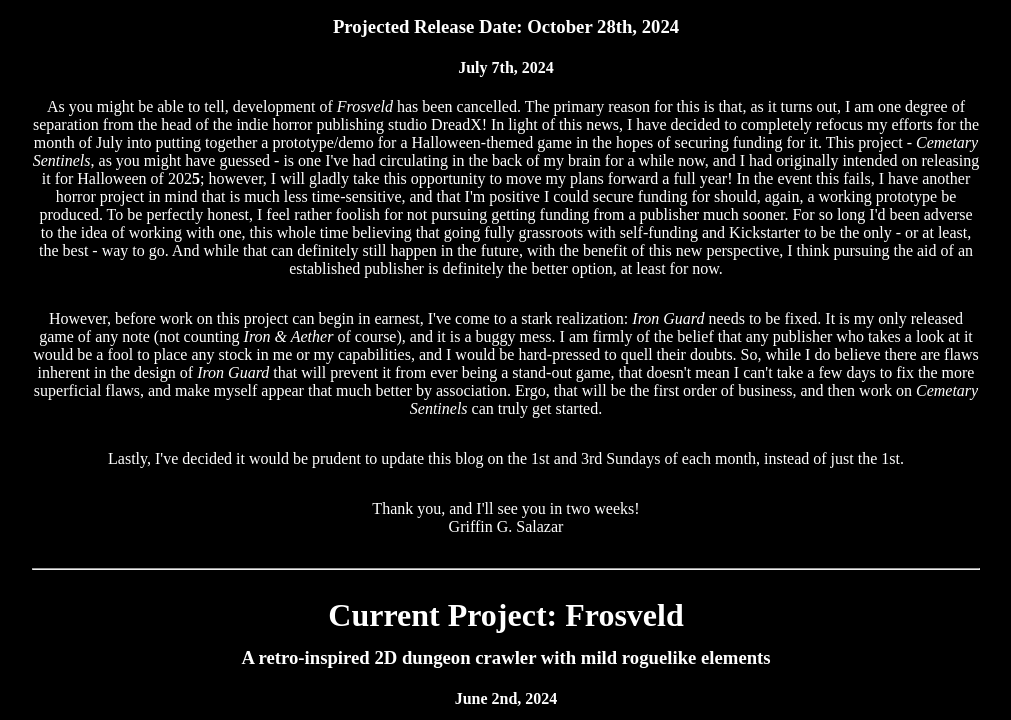
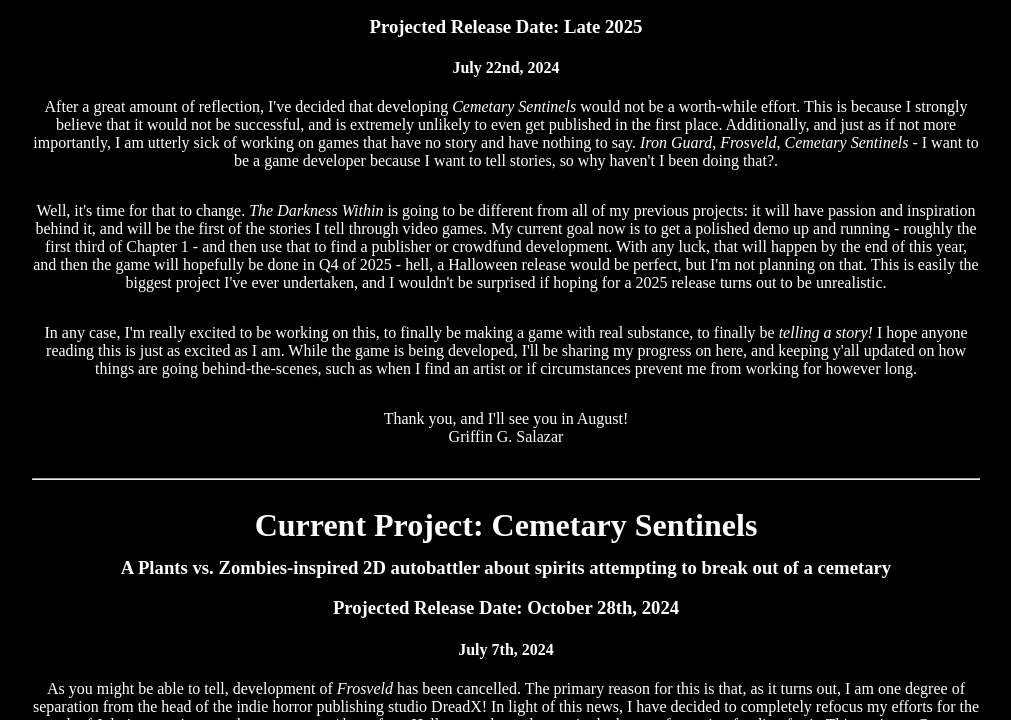
Before and after one commit to ggsalazar/ggsalazar.github.io, a plain HTML site: page index.html in a window 1280 px wide. Shown: the part 380-1100 px from the top of the page, without its empty margins (134-1145 px from the left). Drawn offline with Linux system fonts and the light colour scheme.

Commit message:
Updated blog

```diff
--- a/index.html
+++ b/index.html
@@ -24,6 +24,24 @@
             <div class="devblog">
                 <hr>
                 <h1>Development Blog</h1>
+
+                <h2>Current Project: The Darkness Within</h2>
+                <h3>A pixel art horror game inspired primarily by Alone in the Dark</h3>
+                <h3>Projected Release Date: Late 2025
+                <h4>July 22nd, 2024</h4>
+                <p>After a great amount of reflection, I've decided that developing <i>Cemetary Sentinels</i> would not be a worth-while effort. This is because I strongly believe that it would not be successful, and is extremely unlikely to even
+                 get published in the first place. Additionally, and just as if not more importantly, I am utterly sick of working on games that have no story and have nothing to say. <i>Iron Guard</i>, <i>Frosveld</i>, <i>Cemetary Sentinels</i> -
+                 I want to be a game developer because I want to tell stories, so why haven't I been doing that?.</p>
+                <p>Well, it's time for that to change. <i>The Darkness Within</i> is going to be different from all of my previous projects: it will have passion and inspiration behind it, and will be the first of the stories I tell through video games.
+                 My current goal now is to get a polished demo up and running - roughly the first third of Chapter 1 - and then use that to find a publisher or crowdfund development. With any luck, that will happen by the end of this year, and then the
+                 game will hopefully be done in Q4 of 2025 - hell, a Halloween release would be perfect, but I'm not planning on that. This is easily the biggest project I've ever undertaken, and I wouldn't be surprised if hoping for a 2025 release turns
+                 out to be unrealistic.</p>
+                <p>In any case, I'm really excited to be working on this, to finally be making a game with real substance, to finally be <i>telling a story!</i> I hope anyone reading this is just as excited as I am. While the game is being developed,
+                 I'll be sharing my progress on here, and keeping y'all updated on how things are going behind-the-scenes, such as when I find an artist or if circumstances prevent me from working for however long.</p>
+                <p>Thank you, and I'll see you in August!<br>
+                Griffin G. Salazar</p>
+
+                <hr>
 
                 <h2>Current Project: Cemetary Sentinels</h2>
                 <h3>A Plants vs. Zombies-inspired 2D autobattler about spirits attempting to break out of a cemetary</h3>
```
